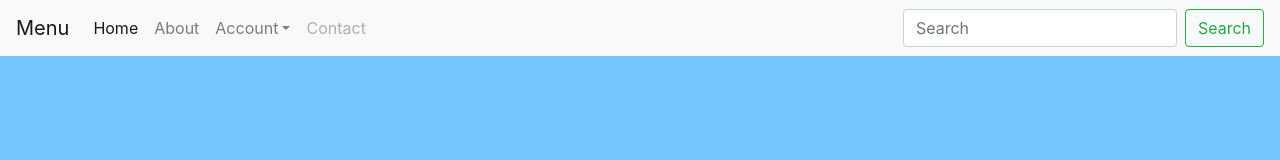
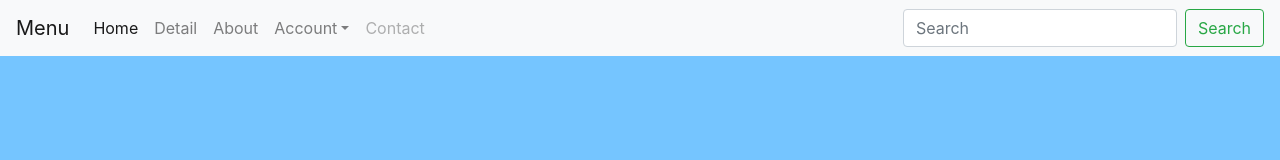
Before and after one commit to chloefullstack/chloe-react, a React (Create React App) app: page / in a window 1280 px wide. Shown: the top 160 px of the page. Built offline with nearby package versions, Linux system fonts and the light colour scheme; the HTML template or start-up script is replaced by a standard one.

Commit message:
add images and detail

```diff
--- a/src/components/Navbar.js
+++ b/src/components/Navbar.js
@@ -14,6 +14,9 @@ class Navbar extends Component {
                 <ul className="navbar-nav mr-auto">
                     <li className="nav-item active">
                         <a className="nav-link" href="/">Home <span className="sr-only">(current)</span></a>
+                    </li>
+                    <li className="nav-item">
+                        <a className="nav-link" href="/detail">Detail</a>
                     </li>
                     <li className="nav-item">
                         <a className="nav-link" href="/about">About</a>
```
Also changed, not shown: src/image/two.jpg (added), src/image/york.jpg (added).
